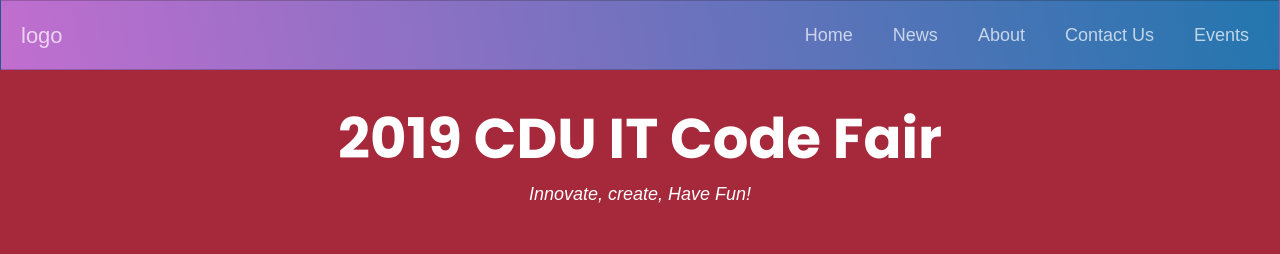
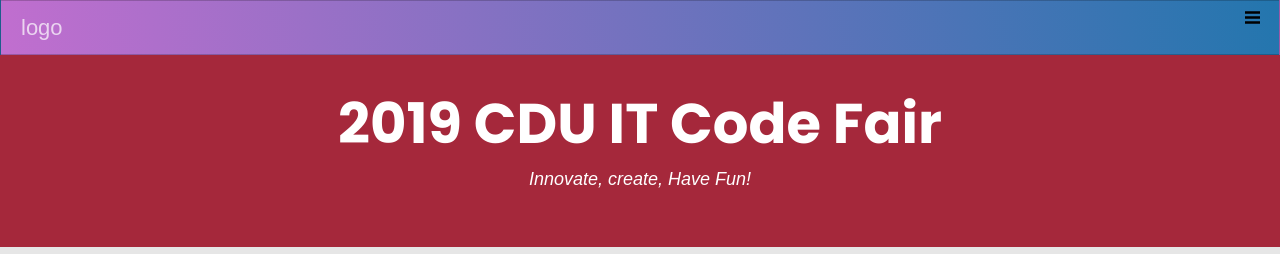
Before and after one commit to burkepcb/prac_3, a plain HTML site: page index.html in a window 1280 px wide. Shown: the top 254 px of the page. Drawn offline with Linux system fonts and the light colour scheme.

Commit message:
Damn thee!

```diff
--- a/css/style.css
+++ b/css/style.css
@@ -103,7 +103,7 @@ img {
 }
 
 
-.toggle{
+.toggle_img{
 	width: 15px;
 	height: 15px;
 }
@@ -159,30 +159,6 @@ img {
 }
 
 .active {
+	clear: both;
   display: block;
 }
-
-
-@media screen and (min-width: 768px) {    .navbar {
-        display: flex;
-        justify-content: space-between;
-        padding-bottom: 0;
-        height: 70px;
-        align-items: center;
-    }    .main-nav {
-        display: flex;
-        margin-right: 30px;
-        flex-direction: row;
-        justify-content: flex-end;
-    }    .main-nav li {
-        margin: 0;
-    }    .nav-links {
-        margin-left: 40px;
-    }    .logo {
-        margin-top: 0;
-    }   .navbar-toggle {
-       display: none;
-    }    .logo:hover,
-    .nav-links:hover {
-        color: rgba(255, 255, 255, 1);
-    }
--- a/index.html
+++ b/index.html
@@ -5,27 +5,14 @@
 		<title>Info Cards</title>
 		<meta name="description" content="">
 		<link rel="stylesheet" href="css/style.css" type="text/css">
-		<!--<script src="js/script.js"></script>-->
+		<script src="js/script.js"></script>
 		<link href="https://fonts.googleapis.com/css2?family=Poppins:wght@300;400;700&display=swap" rel="stylesheet">
 		<link rel="stylesheet" href="//use.fontawesome.com/releases/v5.0.7/css/all.css">
-
-<script>
-		document.onload = function(e){
-		   let mainNav = document.getElementById('js-menu');
-		   let navBarToggle = document.getElementById('js-navbar-toggle');
-
-		   navBarToggle.addEventListener('click', function () {
-		      mainNav.classList.toggle('.active');
-		   });
-		}
-</script>
-
-
 	</head>
 <body>
 	<nav class="navbar">
 	        <span class="navbar-toggle" id="js-navbar-toggle">
-	            <img class="toggle" src="images\toggle.png" alt=""/>
+	            <img class="toggle_img" src="images\toggle.png" alt="">
 	        </span>
 	        <a href="#" class="logo">logo</a>
 	        <ul class="main-nav" id="js-menu">
```
